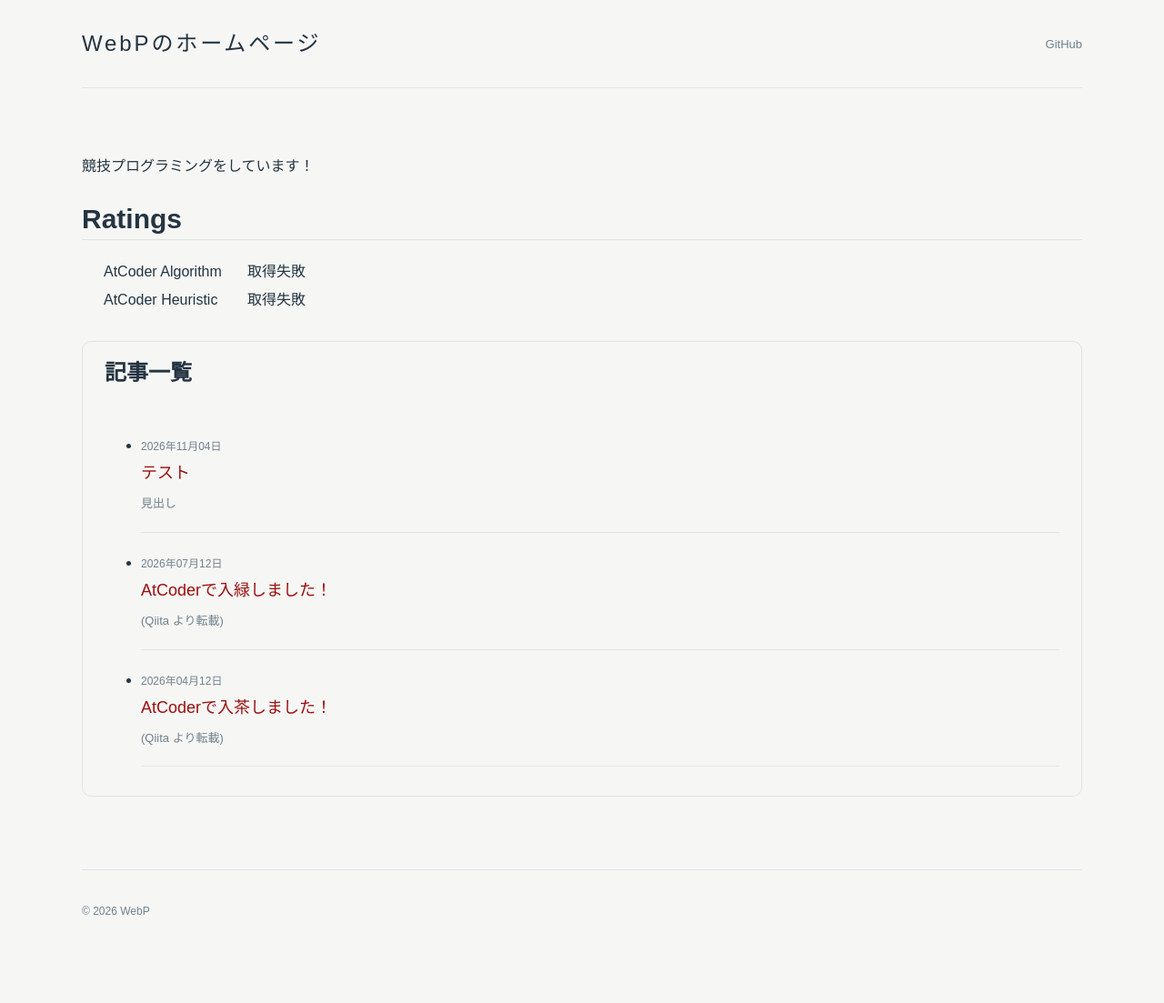
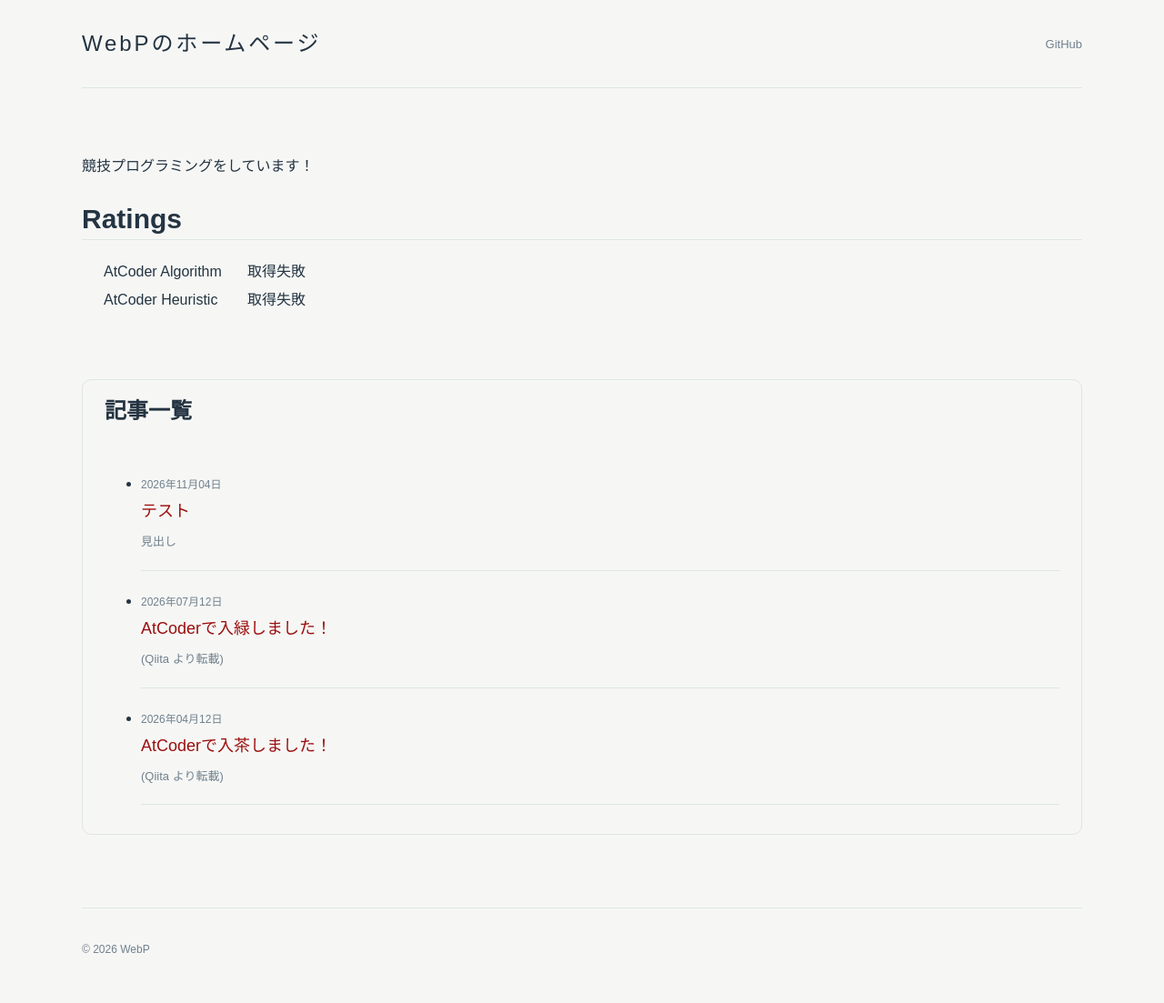
Before and after one commit to JPEG24/hp, a Jekyll site: the page built from index.md, in a window 1280 px wide. Shown: the whole page at 91% size. Built offline with Jekyll 4.4.1, drawn with Linux system fonts in a browser that asks for light colours; before the commit the page ends 1061 px from its top, so only the background shows below that.

Commit message:
見た目3

```diff
--- a/assets/css/style.css
+++ b/assets/css/style.css
@@ -121,7 +121,7 @@ h2 {
   border: solid 1px var(--line);
   border-radius: 10px;
   padding: 16px 24px;
-  margin-top: 30px;
+  margin-top: 72px;
 }
 
 .post-list h2 {
```
